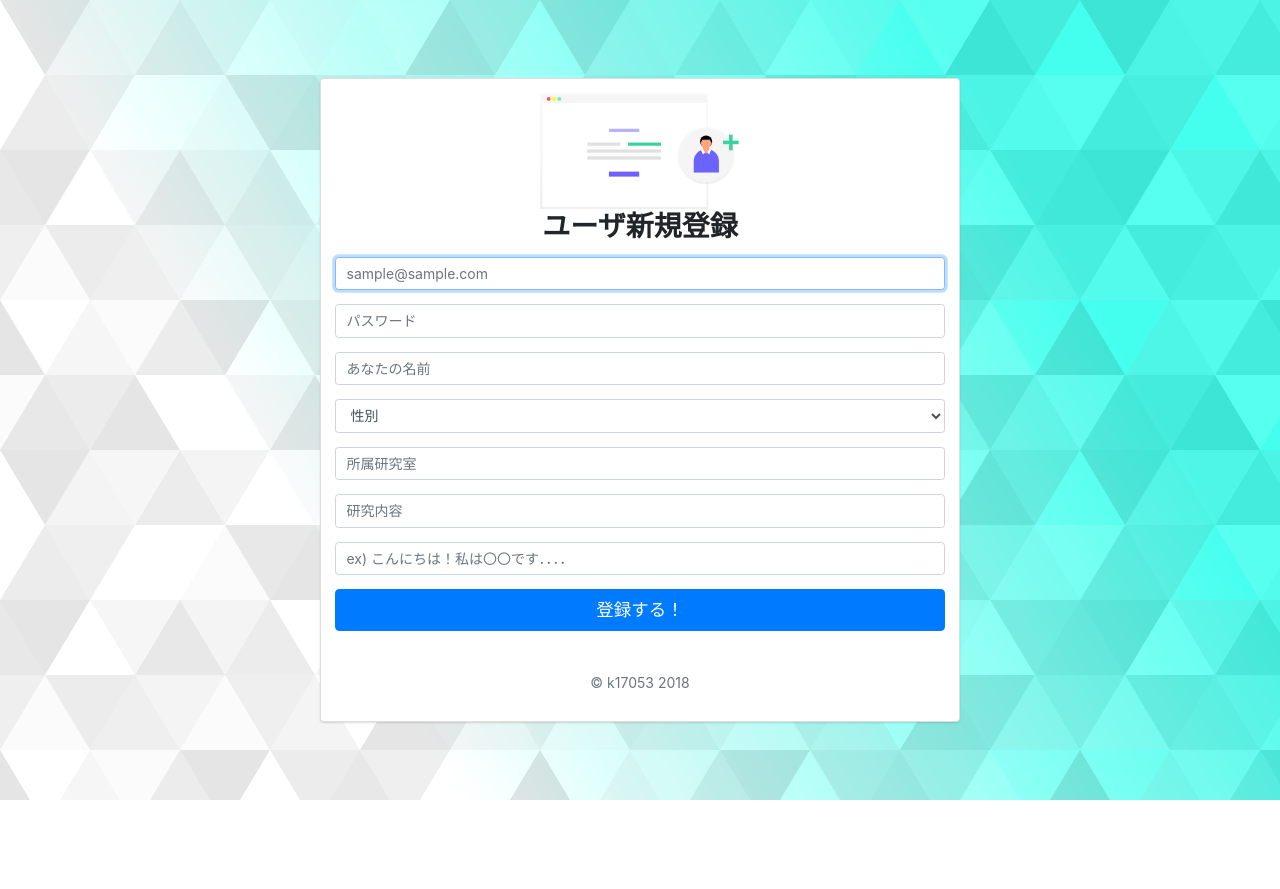
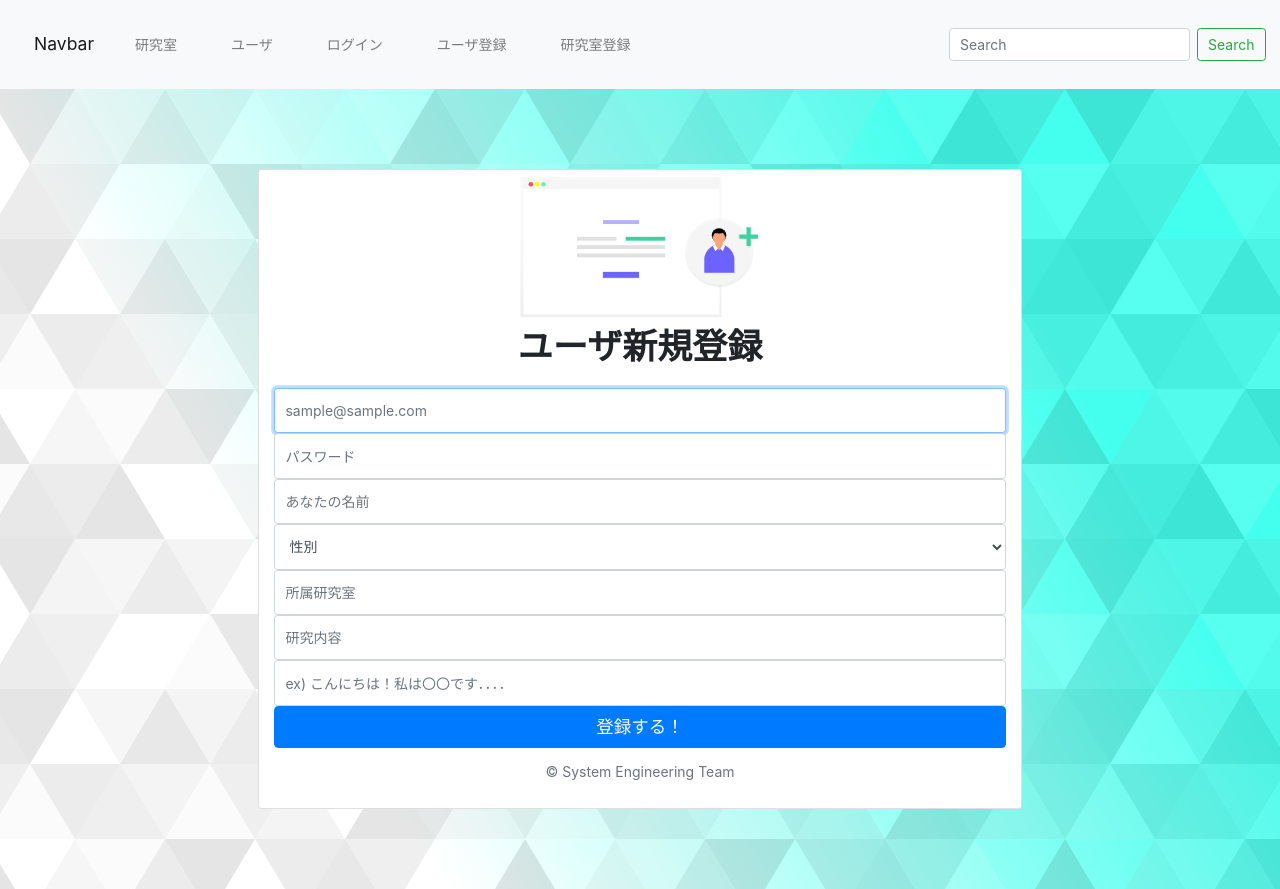
Before and after one commit to SystemEngineeringTeam/sysken-app-lab-front, a Vue app: page /userregister in a window 1280 px wide. Before the commit the page ends 800 px from the top, so only its background shows below. Built offline with nearby package versions, Linux system fonts and the light colour scheme.

Commit message:
ユーザ登録画面をレスポンシブ対応

```diff
--- a/src/pages/UserRegister.vue
+++ b/src/pages/UserRegister.vue
@@ -1,49 +1,104 @@
 <template>
-  <main class="h-100">
-    <div class="text-center h-100 d-flex align-items-center">
-      <div class="ui tab active segment w-50" data-tab="signIn" style="margin: 0 auto !important;">
-        <form class="form-signin" enctype="multipart/form-data" action="UserRegister" method="POST">
-          <img src="../assets/image/userRegister.svg" class="img-fluid" alt="" width="200" height="144">
-          <h1 class="h2 mb-3 font-weight-normal"><strong>ユーザ新規登録</strong></h1>
-
+  <div class="h-100">
+    <Header></Header>
+    <main class="row align-items-center justify-content-center h-100">
+      <form
+        class="card col-lg-7 text-justify text-center d-flex flex-column"
+        enctype="multipart/form-data"
+        action="UserRegister"
+        method="POST"
+        style="height: 80%"
+      >
+        <img
+          src="../assets/image/userRegister.svg"
+          class="flex-fill my-2"
+          alt=""
+          height="20%"
+        />
+        <h1 class="card-title flex-fill"><strong>ユーザ新規登録</strong></h1>
         <label for="inputEmail" class="sr-only">Eメールアドレス</label>
-          <input type="email" id="inputEmail" name="form-email" class="form-control form-control-first my-3"
-                 placeholder="sample@sample.com" required autofocus>
+        <input
+          type="email"
+          id="inputEmail"
+          name="form-email"
+          class="form-control form-control-first card-text flex-fill"
+          placeholder="sample@sample.com"
+          required
+          autofocus
+        />
         <label for="inputPassword" class="sr-only">パスワード</label>
-          <input type="password" name="form-pwd" id="inputPassword" class="form-control form-control-last my-3"
-                 placeholder="パスワード" required>
+        <input
+          type="password"
+          name="form-pwd"
+          id="inputPassword"
+          class="form-control form-control-last card-text flex-fill"
+          placeholder="パスワード"
+          required
+        />
         <label for="inputName" class="sr-only">あなたの名前</label>
-          <input type="text" id="inputName" name="form-name" class="form-control my-3" placeholder="あなたの名前" required>
+        <input
+          type="text"
+          id="inputName"
+          name="form-name"
+          class="form-control card-text flex-fill"
+          placeholder="あなたの名前"
+          required
+        />
         <label class="sr-only">性別</label>
-          <select class="form-control my-3">
+        <select class="form-control card-text flex-fill">
           <option disabled="disabled" selected>性別</option>
           <option value="1">男</option>
           <option value="2">女</option>
         </select>
         <label class="sr-only">所属研究室</label>
-          <input type="text" name="form-position" class="form-control form-control-last my-3" placeholder="所属研究室"
-                 required>
+        <input
+          type="text"
+          name="form-position"
+          class="form-control card-text flex-fill"
+          placeholder="所属研究室"
+          required
+        />
         <label class="sr-only">研究内容</label>
-          <input type="text" name="form-phone" class="form-control form-control-last" placeholder="研究内容" required>
+        <input
+          type="text"
+          name="form-phone"
+          class="form-control card-text flex-fill"
+          placeholder="研究内容"
+          required
+        />
         <label class="sr-only">コンテキスト</label>
-          <input type="textarea" name="form-message" class="form-control form-control-last my-3"
+        <input
+          type="textarea"
+          name="form-message"
+          class="form-control card-text flex-fill"
           placeholder="ex) こんにちは！私は〇〇です．．．．"
-                 required>
-          <button class="btn btn-lg btn-primary btn-block" type="submit">登録する！</button>
-          <p class="mt-5 mb-3 text-muted">&copy; k17053 2018</p>
+          required
+        />
+        <button class="btn btn-lg btn-primary btn-block" type="submit">
+          登録する！
+        </button>
+        <p
+          class="mt-3 mb-3 text-muted card-text text-justify text-center flex-fill"
+        >
+          &copy; System Engineering Team
+        </p>
       </form>
+    </main>
   </div>
-    </div>
-  </main>
 </template>
 
 <script>
+import Header from "../components/Header.vue";
+
 export default {
   name: "UserRegister",
+  components: {
+    Header
+  },
   data() {
-      return {}
-    },
+    return {};
   }
+};
 </script>
 
 <style scoped>
```
Lines whose indentation alone changed are shown as unchanged.
